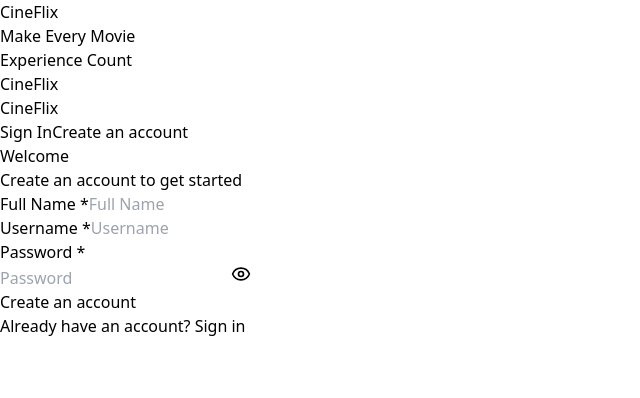
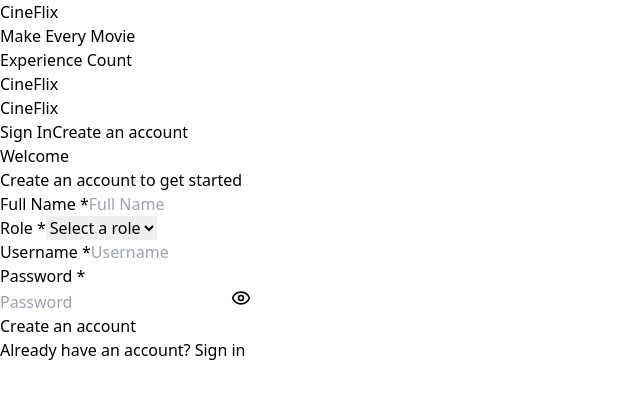
Before and after one commit to SuperrJoey/CineFlix, a React (Vite) app: page /register in a window 1280 px wide. Shown: the top 398 px of the page, without its empty margins (0-640 px from the left). Built offline with nearby package versions, Linux system fonts and the light colour scheme.

Commit message:
add role in signup

```diff
--- a/src/pages/auth/Register.tsx
+++ b/src/pages/auth/Register.tsx
@@ -9,29 +9,37 @@
   const [formData, setFormData] = useState({
     fullName: "",
     username: "",
-    password: ""
+    password: "",
+    role: ""
   });
   const [showPassword, setShowPassword] = useState(false);
   const [error, setError] = useState("");
 
-  const handleInputChange = (e: React.ChangeEvent<HTMLInputElement>) => {
+  const handleInputChange = (
+    e: React.ChangeEvent<HTMLInputElement | HTMLSelectElement>
+  ) => {
     setFormData({ ...formData, [e.target.name]: e.target.value });
   };
 
   const handleSignup = async (e: React.FormEvent) => {
     e.preventDefault();
     try {
-      const { fullName, username, password } = formData;
+      const { fullName, username, password, role } = formData;
 
-      await axios.post("http://localhost:5000/api/auth/signup", {
-        fullName,
-        username, // Using email as username
+      const response = await axios.post("http://localhost:5000/api/auth/signup", {
+        name: fullName,
+        username,
         password,
-        role: "user"
+        role
       });
-      navigate("/client-dashboard");
-    } catch (error) {
-      setError("Signup failed. Please try again.");
+
+      // Store user role for future use
+      localStorage.setItem("user", role);
+
+      // Navigate based on role
+      navigate(role === "admin" ? "/dashboard" : "/client-dashboard");
+    } catch (error: any) {
+      setError(error.response?.data?.message || "Signup failed. Please try again.");
     }
   };
 
@@ -51,6 +59,24 @@
             onChange={handleInputChange}
             required
           />
+        </div>
+
+        <div className="mb-4">
+          <label className="block text-sm font-medium text-gray-700 mb-1">
+            Role <span className="text-red-500">*</span>
+          </label>
+          <select
+            id="role"
+            name="role"
+            value={formData.role}
+            onChange={handleInputChange}
+            className="w-full p-3 border border-gray-300 rounded-md focus:outline-none focus:ring-2 focus:ring-green-500"
+            required
+          >
+            <option value="">Select a role</option>
+            <option value="user">Client</option>
+            <option value="admin">Admin</option>
+          </select>
         </div>
 
         <div className="mb-4">
```
